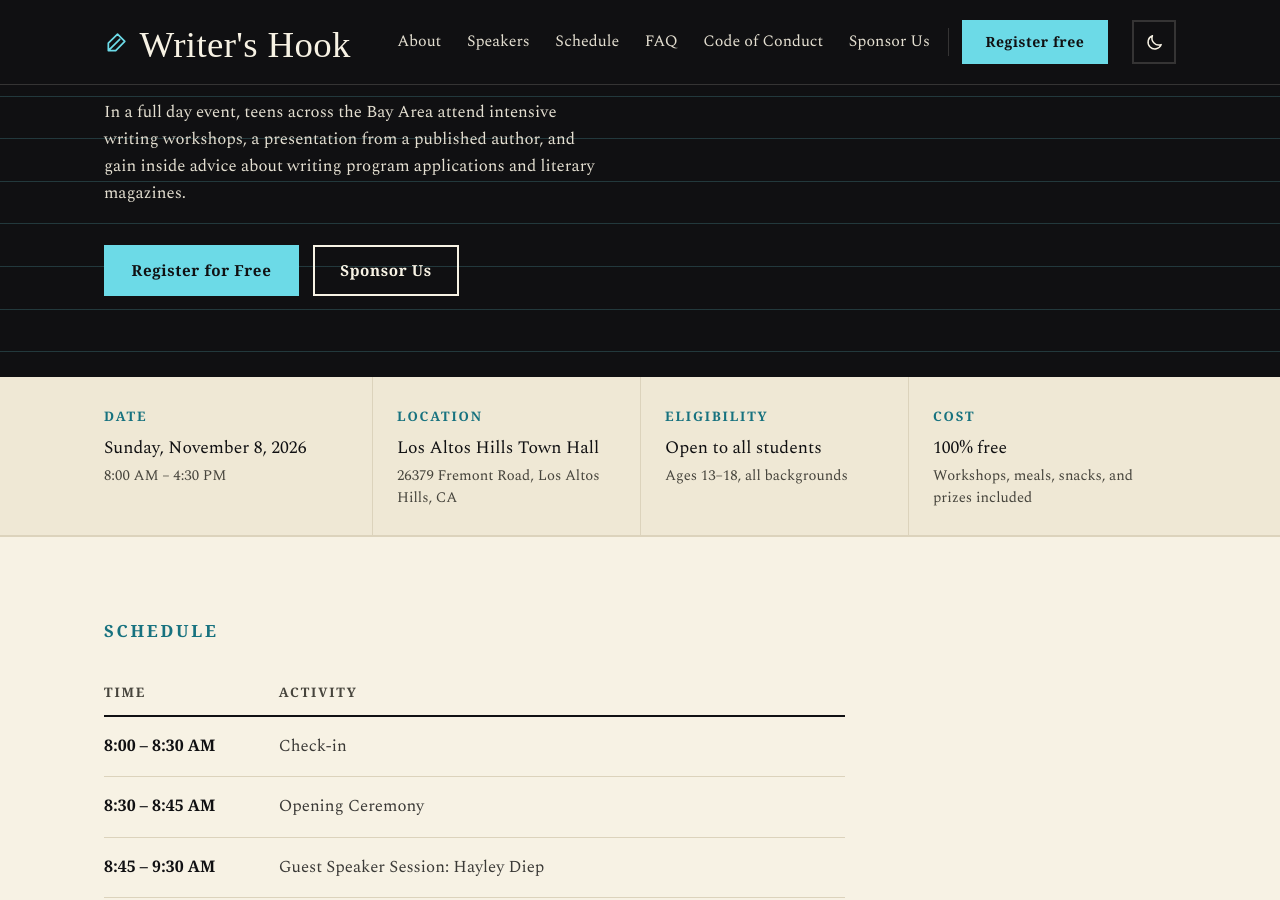
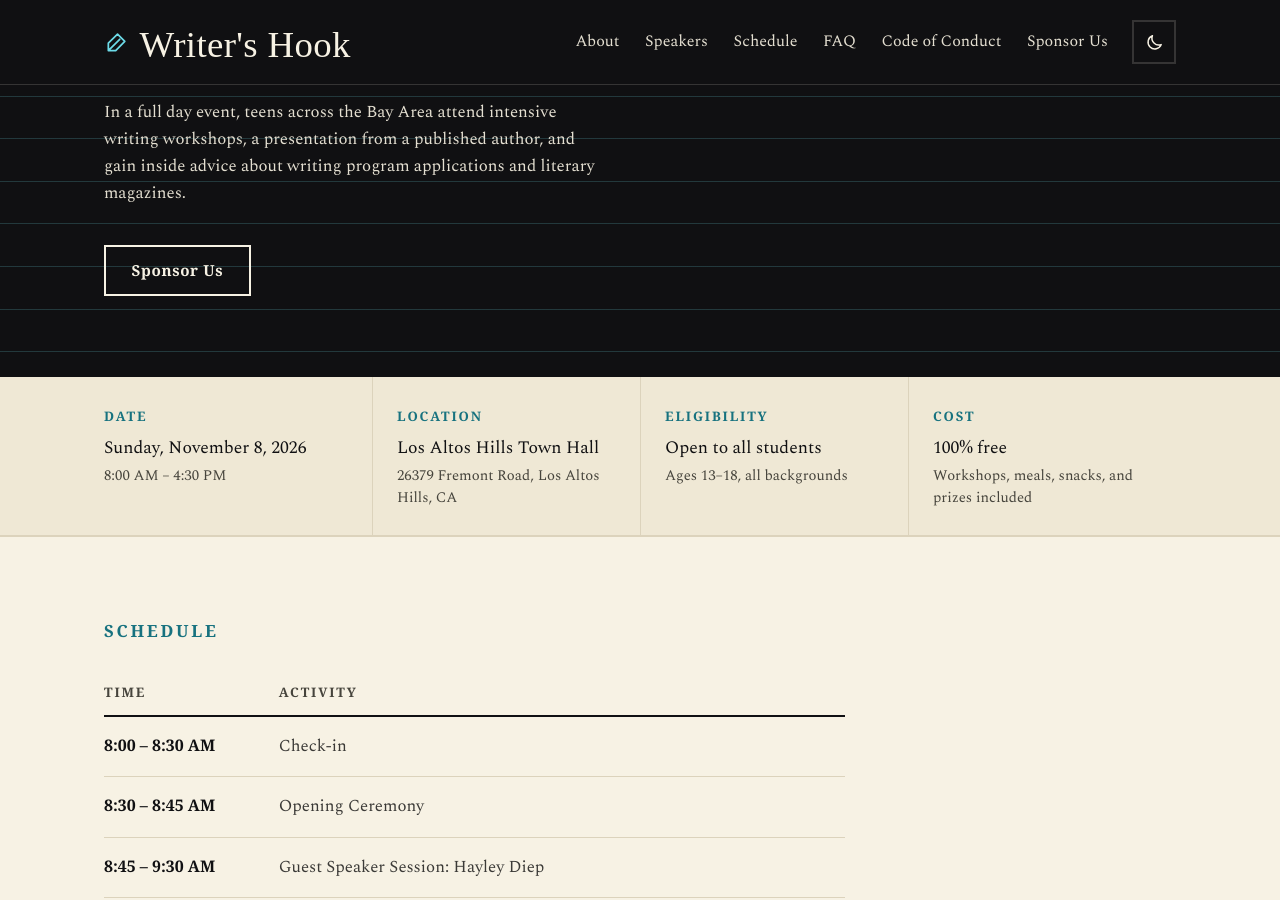
Before and after one commit to Writer-s-Hook/Website, a Jekyll site: the page built from index.md, in a window 1280 px wide and 900 px high, scrolled down 631 px. Built offline with Jekyll 4.4.1, drawn with Linux system fonts in a browser that asks for light colours; some web fonts are replaced.

Commit message:
Hide the registration links now that registration is closed
The header "Register free" button and the hero "Register for Free" button
only render when event.register_url is set; it is now empty, with a comment
saying how to bring them back.

Co-Authored-By: Claude Opus 5.5 <noreply@anthropic.com>

```diff
--- a/_config.yml
+++ b/_config.yml
@@ -21,7 +21,8 @@ event:
   venue_address: '26379 Fremont Road, Los Altos Hills, CA'
   eligibility: 'Ages 13–18, all backgrounds'
   cost: '100% free — meals, snacks, and prizes included'
-  register_url: 'https://docs.google.com/forms/d/e/1FAIpQLScU_Buj78Q2T8Y52fK_kyhmoDv9XX42cMLXrxLU8nBjMGbnng/viewform'
+  # Registration is closed. Put the form URL back here to show the Register buttons again.
+  register_url: ''
   submit_url: 'https://forms.gle/dSPh1JzXTdf6CmsG7'
   submit_deadline: '3:00 PM'
 
--- a/_includes/header.html
+++ b/_includes/header.html
@@ -23,7 +23,7 @@
         <li><a href="{{ item.url | relative_url }}"{% if item.url == page.url %} aria-current="page"{% endif %}>{{ item.name }}</a></li>
         {% endfor %}
       </ul>
-      <a class="btn btn-primary" href="{{ site.event.register_url }}" target="_blank" rel="noopener">Register free</a>
+      {% if site.event.register_url != "" %}<a class="btn btn-primary" href="{{ site.event.register_url }}" target="_blank" rel="noopener">Register free</a>{% endif %}
     </nav>
   </div>
 </header>
--- a/_layouts/home.html
+++ b/_layouts/home.html
@@ -31,7 +31,7 @@ layout: default
       {% if page.dek_detail %}<p class="hero-dek-detail">{{ page.dek_detail }}</p>{% endif %}
     </div>
     <div class="hero-actions">
-      <a class="btn btn-primary" href="{{ site.event.register_url }}" target="_blank" rel="noopener">Register for Free</a>
+      {% if site.event.register_url != "" %}<a class="btn btn-primary" href="{{ site.event.register_url }}" target="_blank" rel="noopener">Register for Free</a>{% endif %}
       <a class="btn btn-ghost" href="https://hcb.hackclub.com/donations/start/writershook" target="_blank" rel="noopener">Sponsor Us</a>
     </div>
   </div>
```
